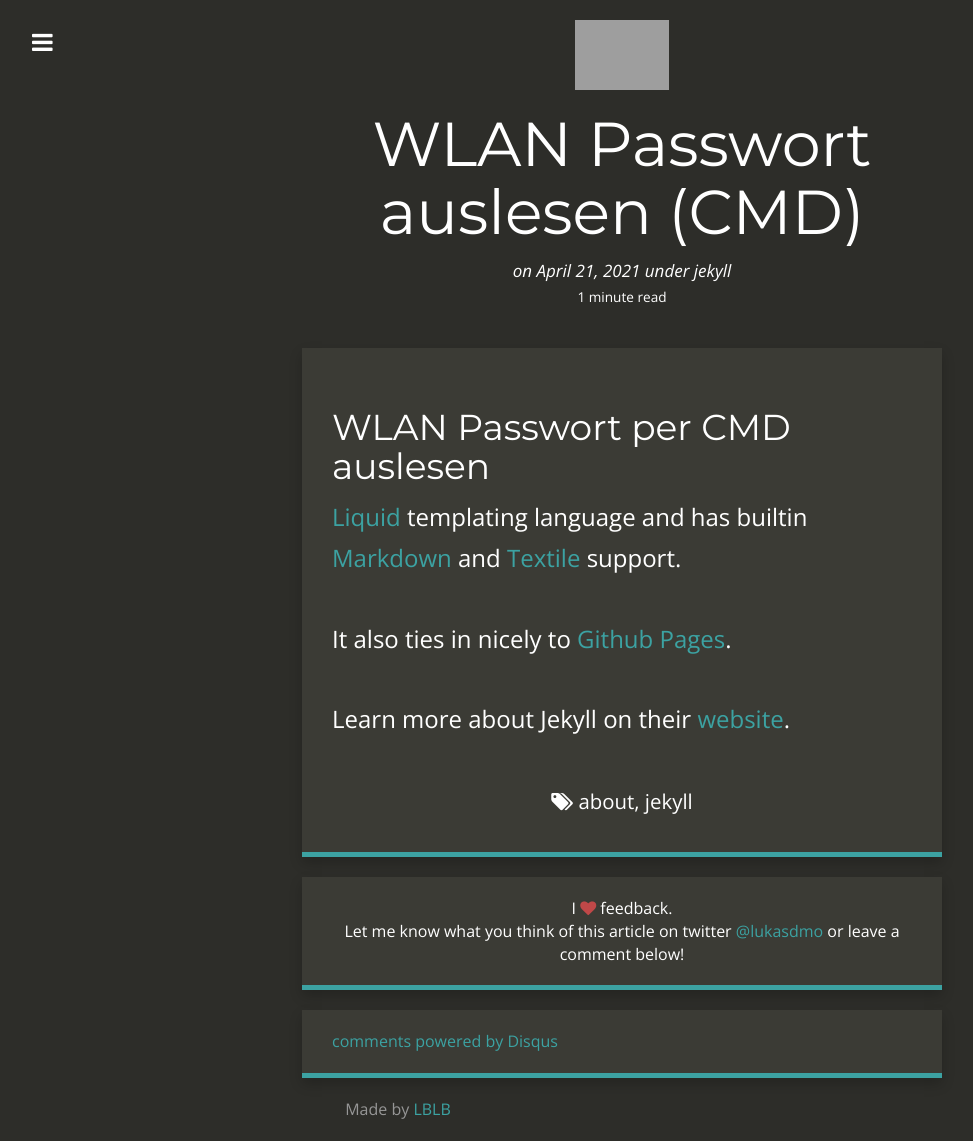
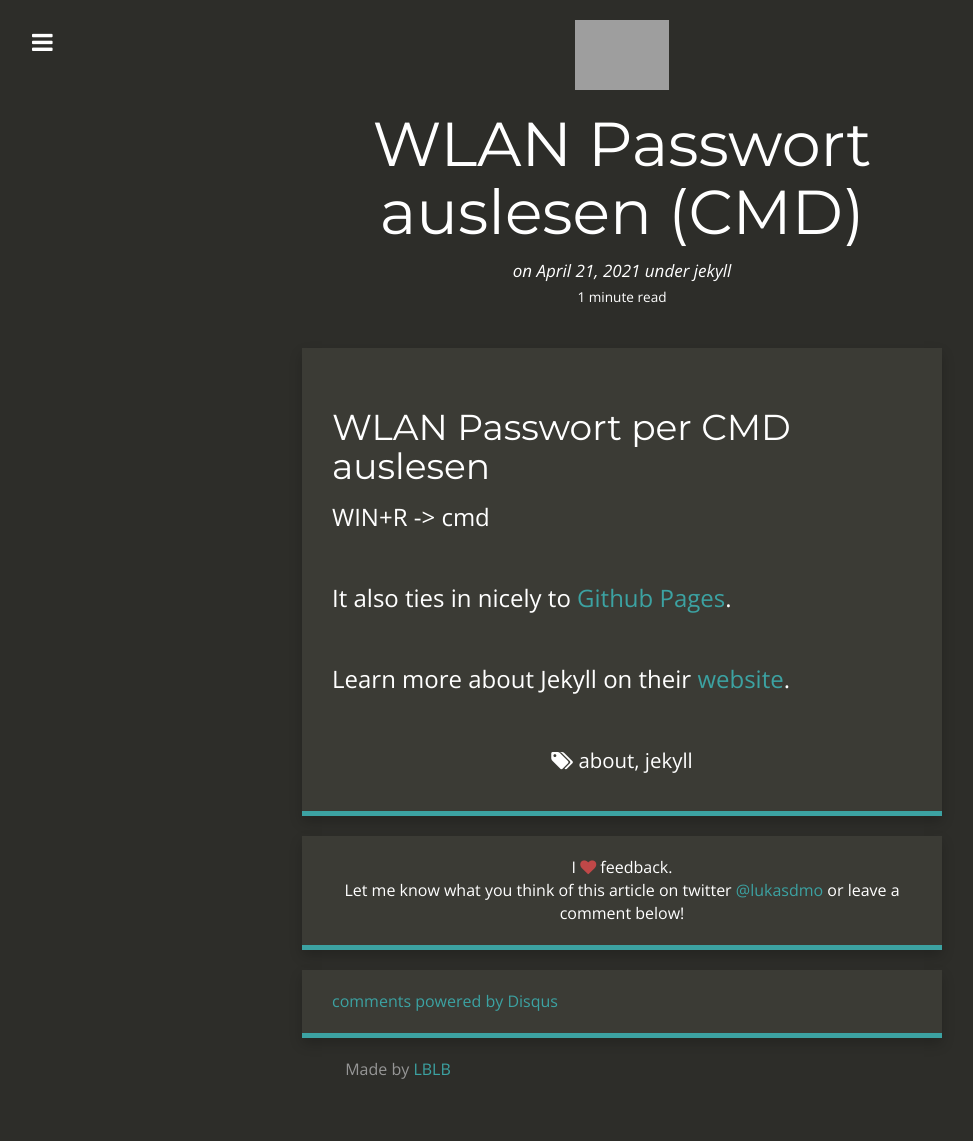
Before and after one commit to eski1337/lblb-it-ffd00, a Jekyll site: the page built from _posts/2014-06-09-so-what-is-jekyll.md, in a window 1280 px wide. Shown: the whole page, without its empty margins (18-991 px from the left). Built offline with Jekyll 4.4.1, drawn with Linux system fonts in a browser that asks for light colours; nearby versions of some CDN libraries; comment, search, counter and statistics services are not loaded; after the commit the page ends 1100 px from its top, so only the background shows below that; grey boxes are pictures that could not be loaded.

Commit message:
2014-06-09-so-what-is-jekyll.md: changed

```diff
--- a/_posts/2014-06-09-so-what-is-jekyll.md
+++ b/_posts/2014-06-09-so-what-is-jekyll.md
@@ -11,9 +11,7 @@ tags:
 ---
 
 ## WLAN Passwort per CMD auslesen
-[Liquid](http://docs.shopify.com/themes/liquid-basics) templating
-language and has builtin [Markdown](http://daringfireball.net/projects/markdown/)
-and [Textile](http://en.wikipedia.org/wiki/Textile_(markup_language)) support.
+WIN+R -> cmd
 
 It also ties in nicely to [Github Pages](https://pages.github.com/).
 
```
